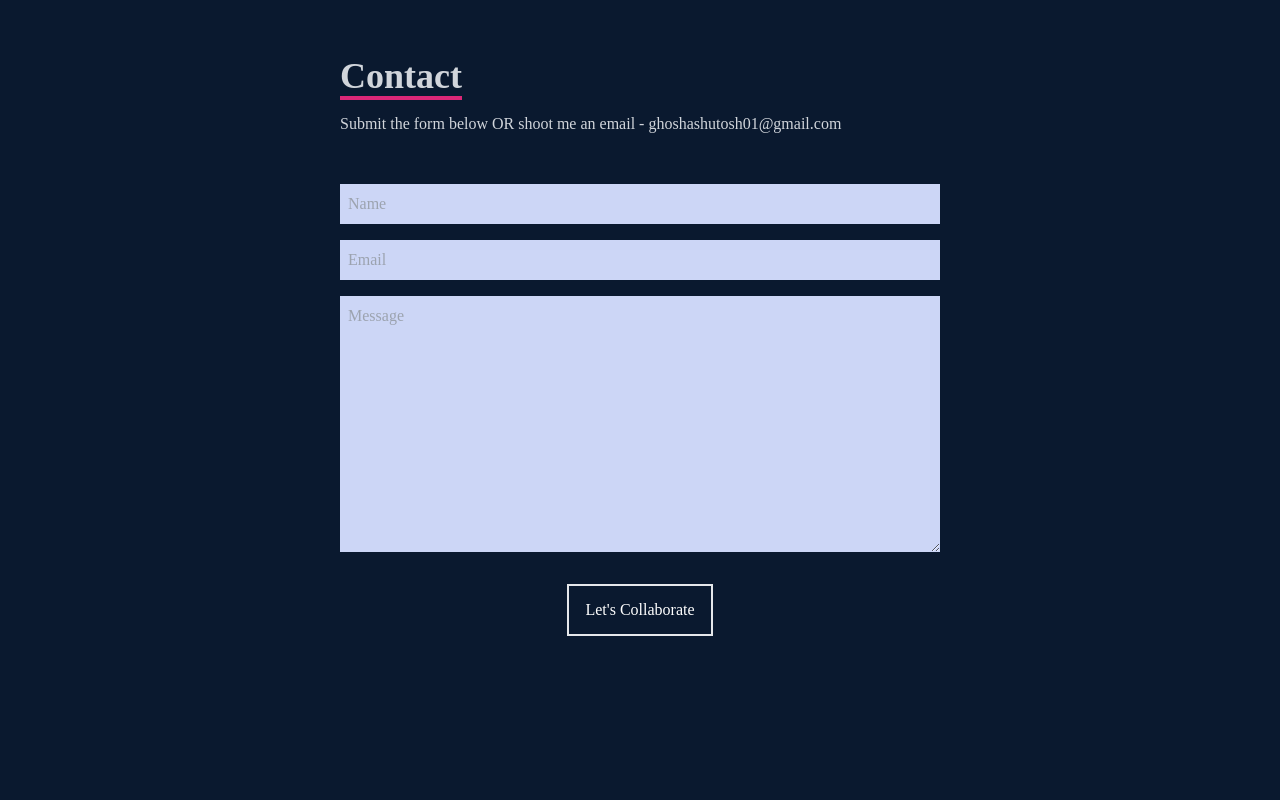
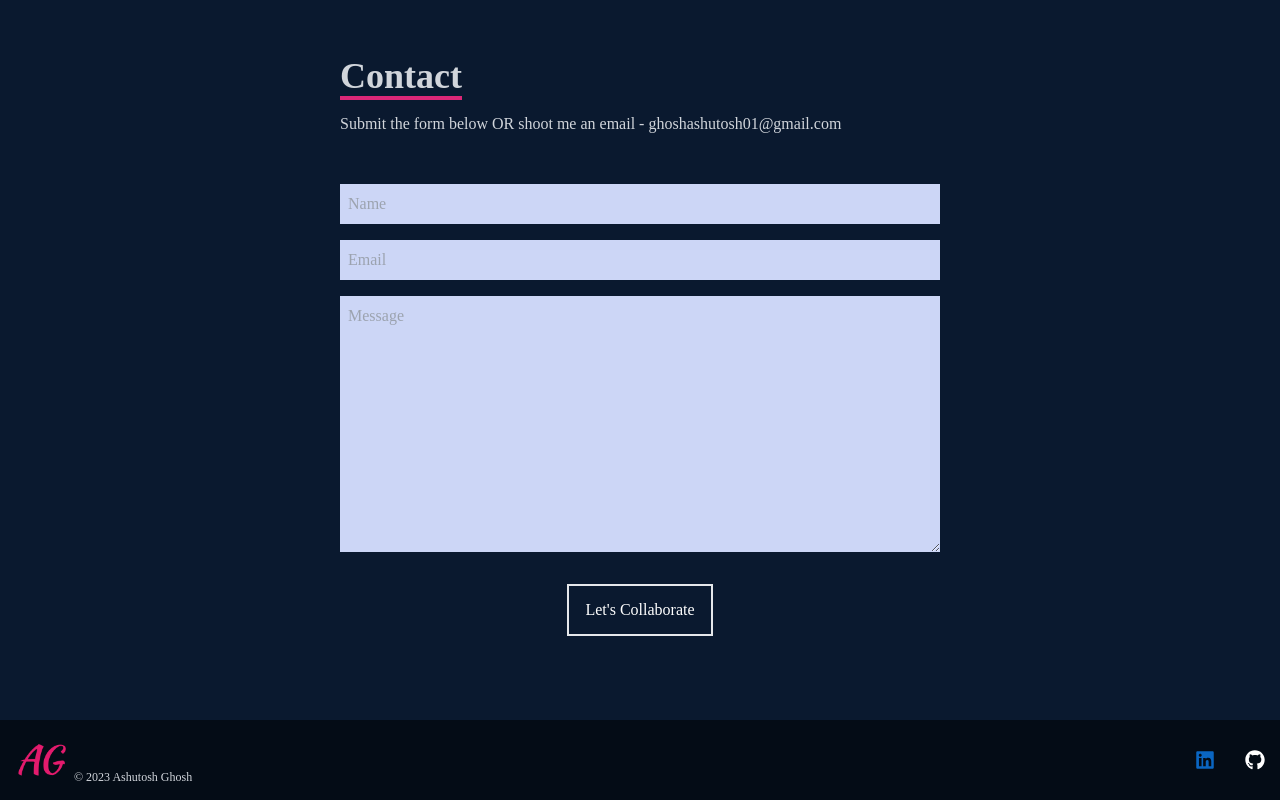
Before and after one commit to AshutoshGhosh/my-portfolio, a React (Create React App) app: page / in a window 1280 px wide. Shown: the part 3280-4080 px from the top of the page. Before the commit the page ends 4000 px from the top, so only its background shows below. Built offline with nearby package versions, Linux system fonts and the light colour scheme.

Commit message:
contact changes added smtp

```diff
--- a/package.json
+++ b/package.json
@@ -11,6 +11,7 @@
     "react-icons": "^4.10.1",
     "react-scripts": "5.0.1",
     "react-scroll": "^1.8.9",
+    "sweetalert": "^2.1.2",
     "web-vitals": "^2.1.4"
   },
   "scripts": {
--- a/public/index.html
+++ b/public/index.html
@@ -39,5 +39,7 @@
       To begin the development, run `npm start` or `yarn start`.
       To create a production bundle, use `npm run build` or `yarn build`.
     -->
+    <script src="https://smtpjs.com/v3/smtp.js">
+    </script>
   </body>
 </html>
--- a/src/App.js
+++ b/src/App.js
@@ -1,5 +1,6 @@
 import About from "./components/About";
 import Contact from "./components/Contact";
+import Footer from "./components/Footer";
 import Home from "./components/Home";
 import Navbar from "./components/Navbar";
 import Skills from "./components/Skills";
@@ -14,6 +15,7 @@ function App() {
       <Skills />
       <Work />
       <Contact />
+      <Footer />
     </div>
   );
 }
--- a/src/components/Contact.jsx
+++ b/src/components/Contact.jsx
@@ -1,14 +1,41 @@
-import React from "react";
+import React, { useRef } from "react";
+import swal from "sweetalert";
 
 const Contact = () => {
+  const form = useRef();
+
+  const submitForm = (e) => {
+    e.preventDefault();
+    window.Email.send({
+      SecureToken: "1fc9621a-1a88-4a0e-8fa2-60b2b2dc3891",
+      To: "ghoshashutosh01@gmail.com",
+      From: "ghoshashutosh1@gmail.com",
+      Subject: "My Portfolio || Contact FORM",
+      Body: `<p>name : ${form.current.name.value}</p><br /><p>name : ${form.current.email.value}</p><br /><p>name : ${form.current.message.value}</p><br />`,
+    })
+      .then((message) => {
+        swal("Sent!", `Email sent successfully!!`, "success");
+        debugger;
+        form.current.name.value = "";
+        form.current.email.value = "";
+        form.current.message.value = "";
+        console.log("Email sent successfully", message);
+      })
+      .catch((error) => {
+        swal("Oops!", `Something went wrong!!`, "error");
+        console.error("Error sending email", error);
+      });
+  };
   return (
     <div
       name="contact"
       className="w-full md:h-screen bg-[#0a192f] flex justify-center items-center  pt-[100px] p-4"
     >
       <form
-        action="https://getform.io/f/a2dda926-5b2a-464a-bf7f-5865cfc508d8"
-        method="POST"
+        // action="https://getform.io/f/a2dda926-5b2a-464a-bf7f-5865cfc508d8"
+        // method="POST"
+        ref={form}
+        onSubmit={submitForm}
         className="flex flex-col max-w-[600px] w-full "
       >
         <div className="pb-8">
--- /dev/null
+++ b/src/components/Footer.jsx
@@ -0,0 +1,27 @@
+import React from "react";
+import { FaGithub, FaLinkedin } from "react-icons/fa";
+import LogoRespo from "../assets/logo-respo.png";
+
+const Footer = () => {
+  return (
+    <div className="w-full h-[80px] bg-[#040c16]  flex justify-between items-center">
+      <div className="text-gray-300 px-4  flex items-end">
+        <img className="w-[50px]" src={LogoRespo} alt="logo_responsive" />
+        &nbsp;&nbsp;
+        <p className="hidden md:block text-xs "> © 2023 Ashutosh Ghosh </p>
+      </div>
+      <div className="w-[100px]">
+        <ul className="flex justify-around items-center">
+          <li className=" p-2 cursor-pointer">
+            <FaLinkedin size={20} color="#0a66c2" />
+          </li>
+          <li className=" p-2 cursor-pointer">
+            <FaGithub size={20} color="#fff" />
+          </li>
+        </ul>
+      </div>
+    </div>
+  );
+};
+
+export default Footer;
--- a/src/components/Navbar.jsx
+++ b/src/components/Navbar.jsx
@@ -1,5 +1,6 @@
 import React, { useState } from "react";
 import Logo from "../assets/logo.png";
+import LogoRespo from "../assets/logo-respo.png";
 import { FaBars, FaGithub, FaLinkedin, FaTimes } from "react-icons/fa";
 import { HiOutlineMail } from "react-icons/hi";
 import { BsFillPersonLinesFill } from "react-icons/bs";
@@ -14,7 +15,18 @@ const Navbar = () => {
   return (
     <div className="fixed w-full h-[80px] flex justify-between items-center px-4 bg-[#08192f] text-gray-300">
       <div>
-        <img src={Logo} alt="logo" style={{ width: "150px" }} />
+        <img
+          className="hidden md:block"
+          src={Logo}
+          alt="logo"
+          style={{ width: "150px" }}
+        />
+        <img
+          className=" md:hidden"
+          src={LogoRespo}
+          alt="logo_responsive"
+          style={{ width: "50px" }}
+        />
       </div>
       {/* Menu */}
       <ul className="hidden md:flex">
```
Also changed, not shown: 1 other file (tests, documents, lock files or other folders).
